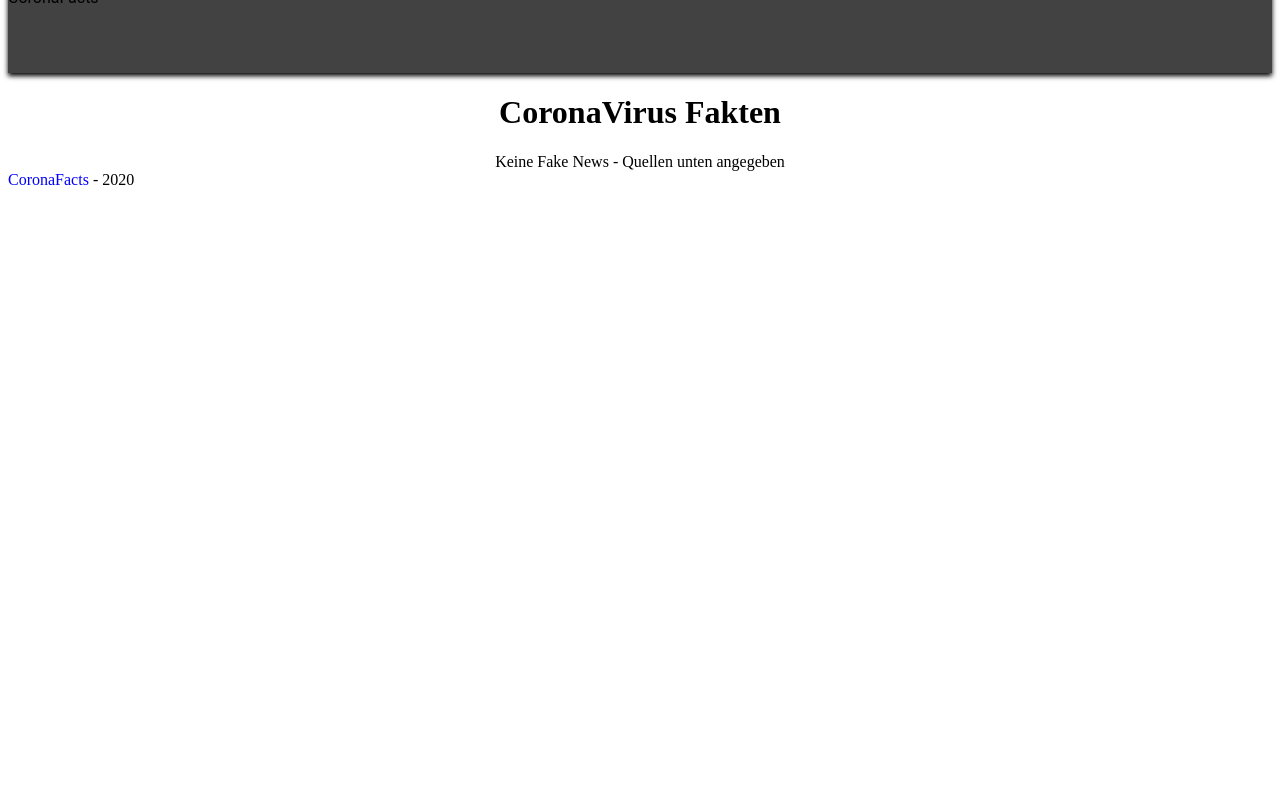
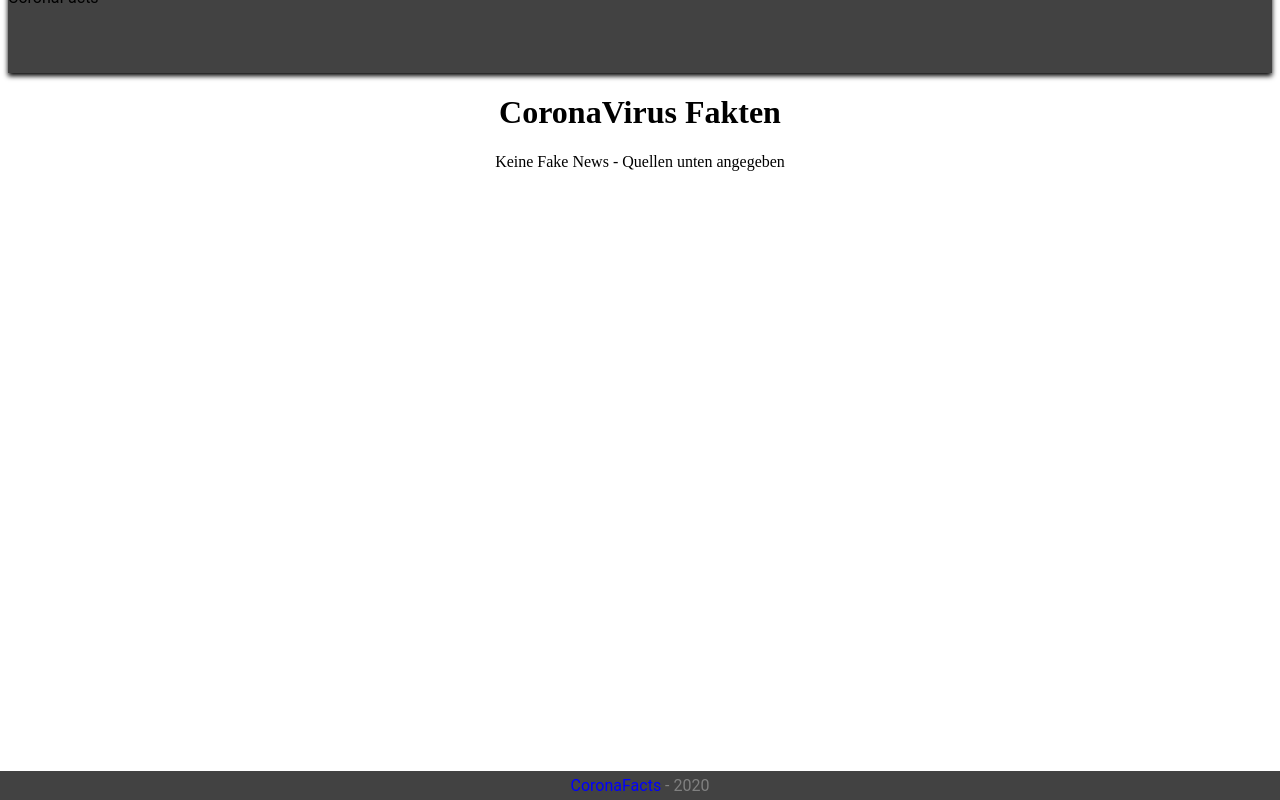
Before and after one commit to LPTP1Dev/coronafacts, a plain HTML site: page index.html in a window 1280 px wide. Drawn offline with Linux system fonts and the light colour scheme.

Commit message:
Fixed Bug #1

```diff
--- a/style.css
+++ b/style.css
@@ -12,7 +12,7 @@
     overflow: hidden;
 }
 
-#copyright {
+#footer {
     font-family: Roboto, Verdana, Arial, sans-serif;
     position: fixed;
     left: 0px;
```
